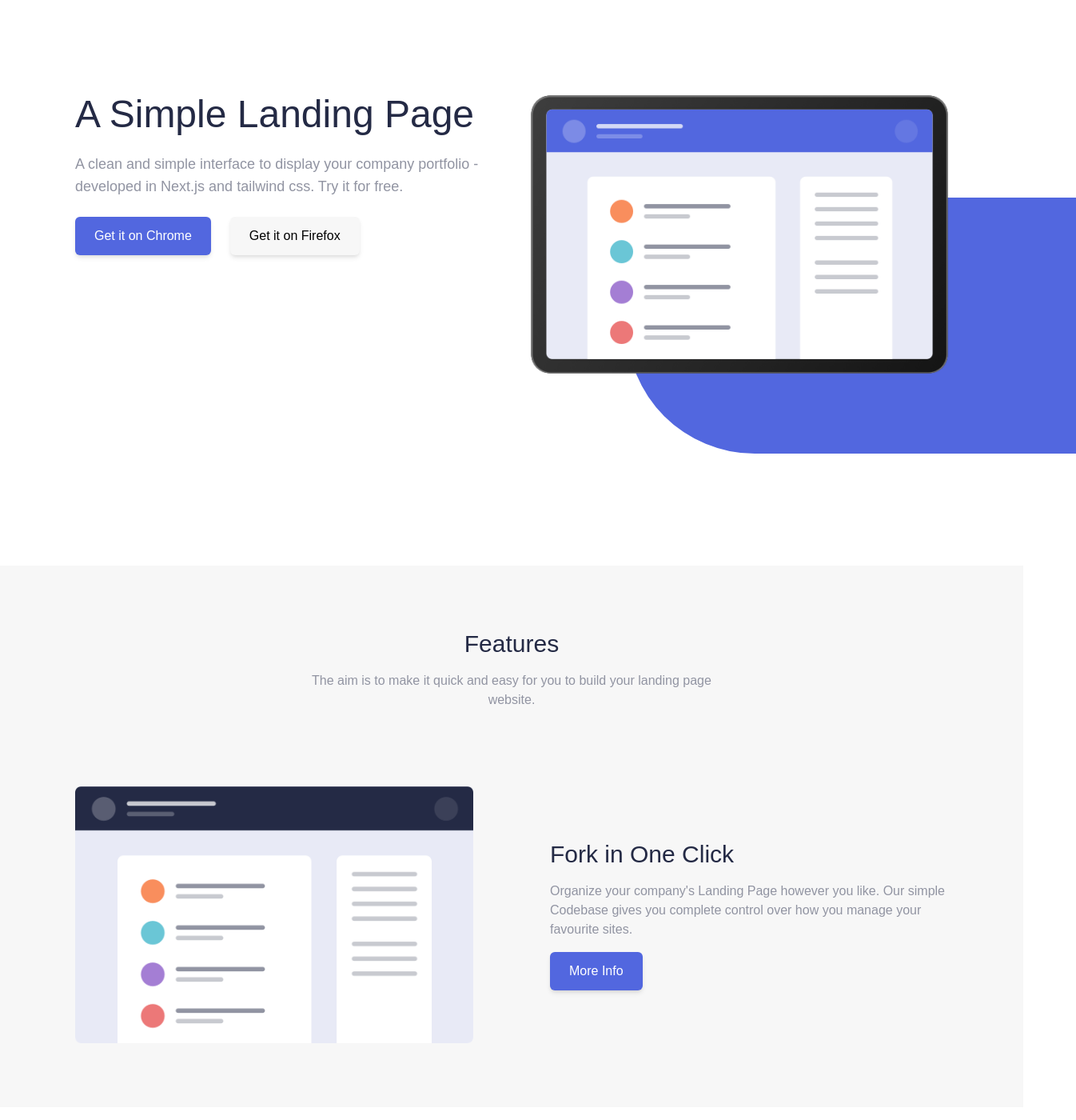
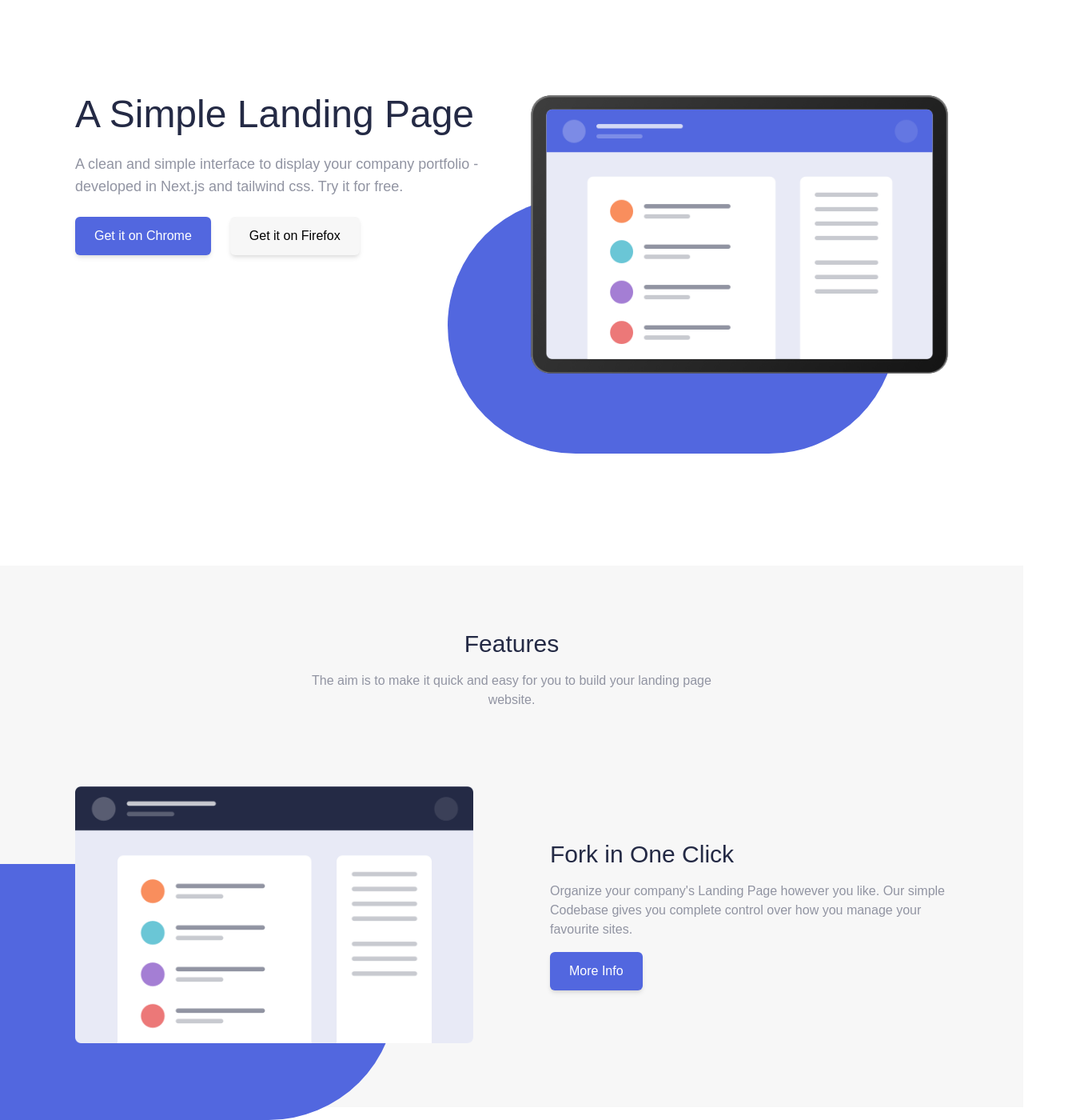
Before and after one commit to justEhmadSaeed/landing-page-template, a Next.js app: page / in a window 1280 px wide. Shown: the part 113-1513 px from the top of the page at 80% size, 1346 px wide, since content can reach past the window. Built offline with nearby package versions, Linux system fonts and the light colour scheme.

Commit message:
📦 NEW: ADD Rounded Rectangle

```diff
--- a/components/features.js
+++ b/components/features.js
@@ -35,6 +35,8 @@ const Features = () => {
 						</button>
 					</div>
 				</div>
+				{/* Rounded Rectangle */}
+				<div className='hidden lg:block overflow-hidden bg-template-purple rounded-r-full absolute h-80 w-1/2 -bottom-24 -left-36'></div>
 			</div>
 		</section>
 	);
--- a/components/hero.js
+++ b/components/hero.js
@@ -29,7 +29,7 @@ const Hero = () => {
 					/>
 				</div>
 				{/* Rounded Rectangle */}
-				<div className='hidden md:block overflow-hidden bg-template-purple rounded-l-full absolute h-80 w-1/2 top-32 right-0 lg:-bottom-28 lg:-right-36'></div>
+				<div className='hidden lg:block overflow-hidden bg-template-purple rounded-full absolute h-80 w-1/2 top-32 right-0 lg:-bottom-28 lg:right-20'></div>
 			</section>
 	);
 };
```
